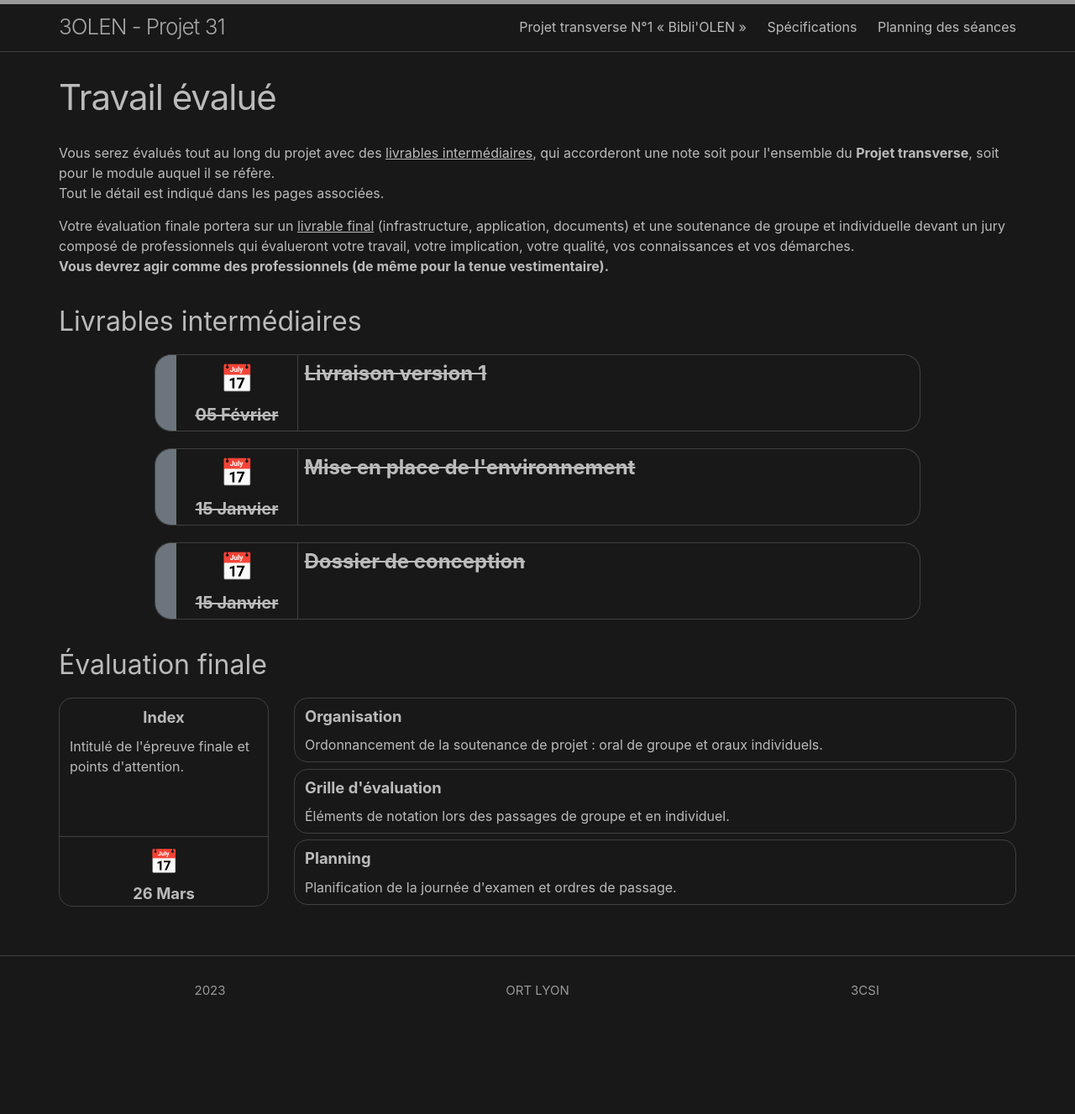
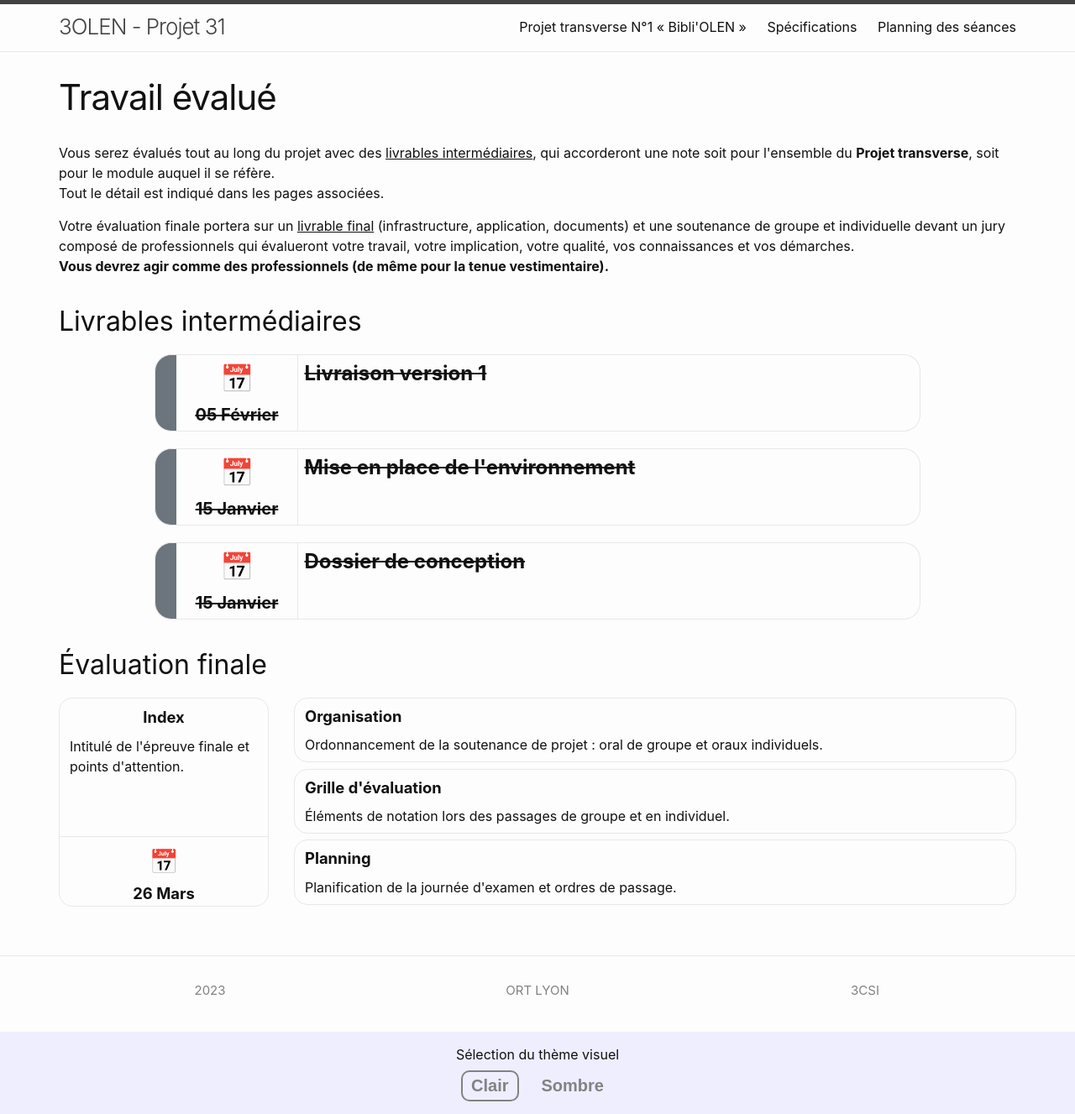
Before and after one commit to 3OLEN/projet-31, a Jekyll site: the page built from docs/evaluations.html, in a window 1280 px wide. Shown: the whole page at 84% size. Built offline with Jekyll 4.4.1, drawn with Linux system fonts in a browser that asks for light colours; before the commit the page ends 1251 px from its top, so only the background shows below that.

Commit message:
✨ Theme - Light / Dark
✨ Features
===========

* Add a "theme" selector below footer to select "light" or "dark" mode
  - Dynamic load of the theme stylesheet
  - Use local storage to keep selection between pages

💄 Style
========

* Define a user-friendly style for the "theme selector" component

```diff
--- a/docs/_includes/footer.html
+++ b/docs/_includes/footer.html
@@ -15,3 +15,91 @@
         </div>
     </div>
 </footer>
+
+<div class="sub-footer">
+    <section id="theme-switch">
+        <header>Sélection du thème visuel</header>
+        <main>
+            <button data-theme="classic">Clair</button>
+            <button data-theme="dark">Sombre</button>
+        </main>
+    </section>
+</div>
+
+<script>
+    document.addEventListener('DOMContentLoaded', () => {
+        // region    -- Theme
+        document.querySelectorAll('#theme-switch > main > button').forEach(button => {
+            button.addEventListener('click', () => {
+                if (
+                    button.classList.contains('active')
+                    || (
+                        localStorage.getItem('theme') !== null
+                        && button.dataset.theme === localStorage.getItem('theme')
+                    )
+                ) {
+                    return
+                }
+
+                selectTheme(button.dataset.theme)
+            })
+        })
+
+        selectTheme(localStorage.getItem('theme'))
+        // endregion -- Theme
+    })
+
+    // region    -- Theme
+    function selectTheme(theme = 'classic') {
+        theme ??= 'classic'
+
+        loadTheme(theme)
+            .then(() => replaceTheme(theme))
+    }
+
+    function loadTheme(theme) {
+        return new Promise((resolve) => {
+            const stylesheet = document.createElement('link')
+            stylesheet.rel = 'stylesheet'
+            stylesheet.href = `/assets/css/style-${theme}.css`
+            stylesheet.onload = resolve
+
+            document.head.appendChild(stylesheet)
+        })
+    }
+
+    function replaceTheme(theme) {
+        // Remove theme stylesheet
+        document.head.querySelectorAll('link[rel="stylesheet"]').forEach(stylesheet => {
+            if (
+                stylesheet.href.includes('style-')
+                && stylesheet.href.includes(`style-${theme}`) === false
+            ) {
+                stylesheet.remove()
+            }
+        })
+
+        setSelectedTheme(theme)
+    }
+
+    function setSelectedTheme(theme) {
+        // Display selected theme
+        document.querySelectorAll('#theme-switch > main > button').forEach(button => {
+            button.classList.remove('active')
+
+            if (button.dataset.theme === theme) {
+                button.classList.add('active')
+            }
+        })
+
+        // Store selected theme
+        localStorage.setItem('theme', theme)
+    }
+
+    selectTheme.toString
+        = loadTheme.toString
+        = replaceTheme.toString
+        = setSelectedTheme.toString
+        = undefined
+    // endregion -- Theme
+</script>
--- a/docs/_includes/head.html
+++ b/docs/_includes/head.html
@@ -2,7 +2,7 @@
     <meta charset="utf-8">
     <meta name="viewport" content="width=device-width, initial-scale=1">
     <title>Projet-31 | {{ page.title }}</title>
-    <link rel="stylesheet" href="{{ "/assets/css/style.css" | relative_url }}">
+    <link rel="stylesheet" href="{{ "/assets/css/style-classic.css" | relative_url }}">
 
     <link rel="apple-touch-icon" sizes="180x180" href="{{ "/assets/favicon/apple-touch-icon.png" | relative_url }}">
     <link rel="icon" type="image/png" sizes="32x32" href="{{ "/assets/favicon/favicon-32x32.png" | relative_url }}">
--- a/docs/_sass/minima/_custom-templates.scss
+++ b/docs/_sass/minima/_custom-templates.scss
@@ -1,3 +1,50 @@
+// Footer
+.sub-footer {
+  background-color: $code-background-color;
+  padding: $spacing-unit * 0.5 0;
+
+  #theme-switch {
+    display: flex;
+    flex-direction: column;
+    align-items: center;
+    row-gap: $spacing-unit * 0.25;
+
+    main {
+      display: flex;
+      justify-content: center;
+      column-gap: $spacing-unit * 0.5;
+
+      button {
+        background-color: $code-background-color;
+        border: 2px solid $code-background-color;
+        border-radius: 0.5em;
+        color: $brand-color;
+        cursor: pointer;
+        font-size: 1.25em;
+        font-weight: 700;
+        padding: 0.25em 0.5em;
+        text-align: center;
+        text-decoration: none;
+        transition: background-color 0.3s, color 0.3s;
+
+        &.active {
+          border-color: $brand-color;
+          color: $brand-color;
+          cursor: default;
+        }
+
+        &:hover,
+        &:focus {
+          &:not(.active) {
+            border-color: $link-base-color;
+            color: $link-base-color;
+          }
+        }
+      }
+    }
+  }
+}
+
 // Layout
 // ======
 // Linked collection page
--- a/docs/_sass/minima/_layout.scss
+++ b/docs/_sass/minima/_layout.scss
@@ -123,7 +123,7 @@
  */
 .site-footer {
   border-top: 1px solid $border-color-01;
-  padding: $spacing-unit 0;
+  padding: $spacing-unit 0 $spacing-unit * .25;
 }
 
 .footer-heading {
--- /dev/null
+++ b/docs/assets/css/style-classic.scss
@@ -0,0 +1,6 @@
+---
+---
+
+@import
+  "minima/skins/classic",
+  "minima/initialize";
```
Also changed, not shown: docs/assets/css/style-dark.scss (renamed from docs/assets/css/style.scss).
